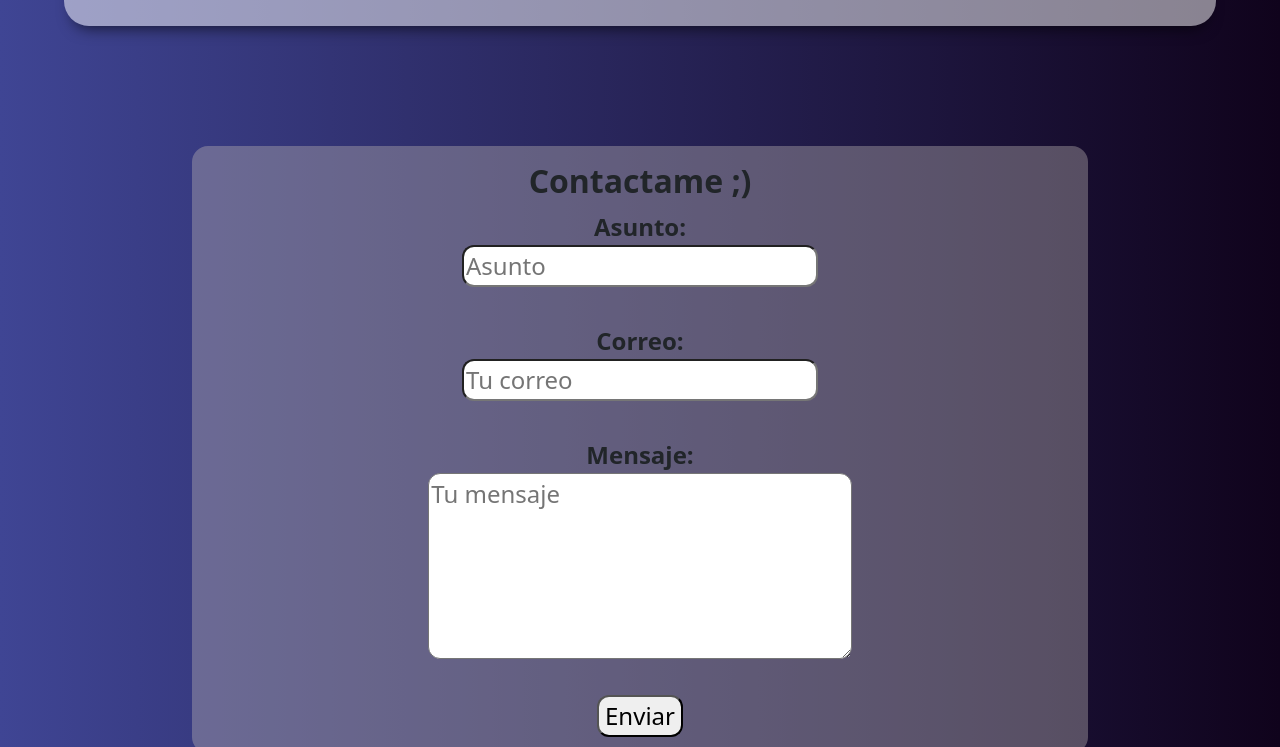
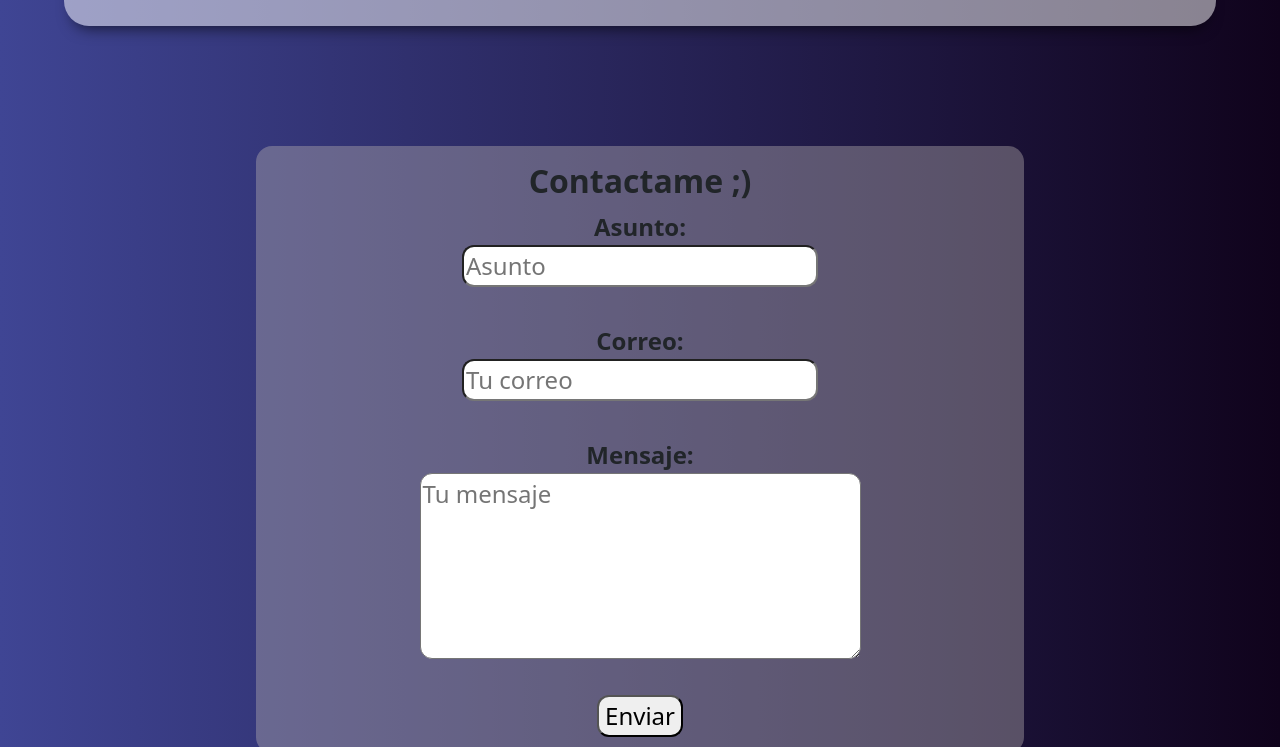
Before and after one commit to Lex-Luna/lex_freelancer, a plain HTML site: page index.html in a window 1280 px wide. Shown: the part 2872-3619 px from the top of the page. Drawn offline with nearby package versions, Linux system fonts and the light colour scheme.

Commit message:
fix formulario

```diff
--- a/css/style.css
+++ b/css/style.css
@@ -265,17 +265,29 @@ footer p {
 
 .formulario {
     background-color: rgba(185, 178, 178, 0.4);
-    width: 60%;
+    width: 100%;
     margin: 0 auto;
     padding: 1rem;
     border-radius: 1rem;
 }
 
-.formulario,
+@media (min-width: 570px) {
+    .formulario {
+        background-color: rgba(185, 178, 178, 0.4);
+        width: 60%;
+        margin: 0 auto;
+        padding: 1rem;
+        border-radius: 1rem;
+    }
+}
+
+
+/* .formulario,
 .contenedor-campos,
 textarea {
     width: 70%;
 }
+ */
 
 .fotoPerfil {
     margin-top: 30px;
```
